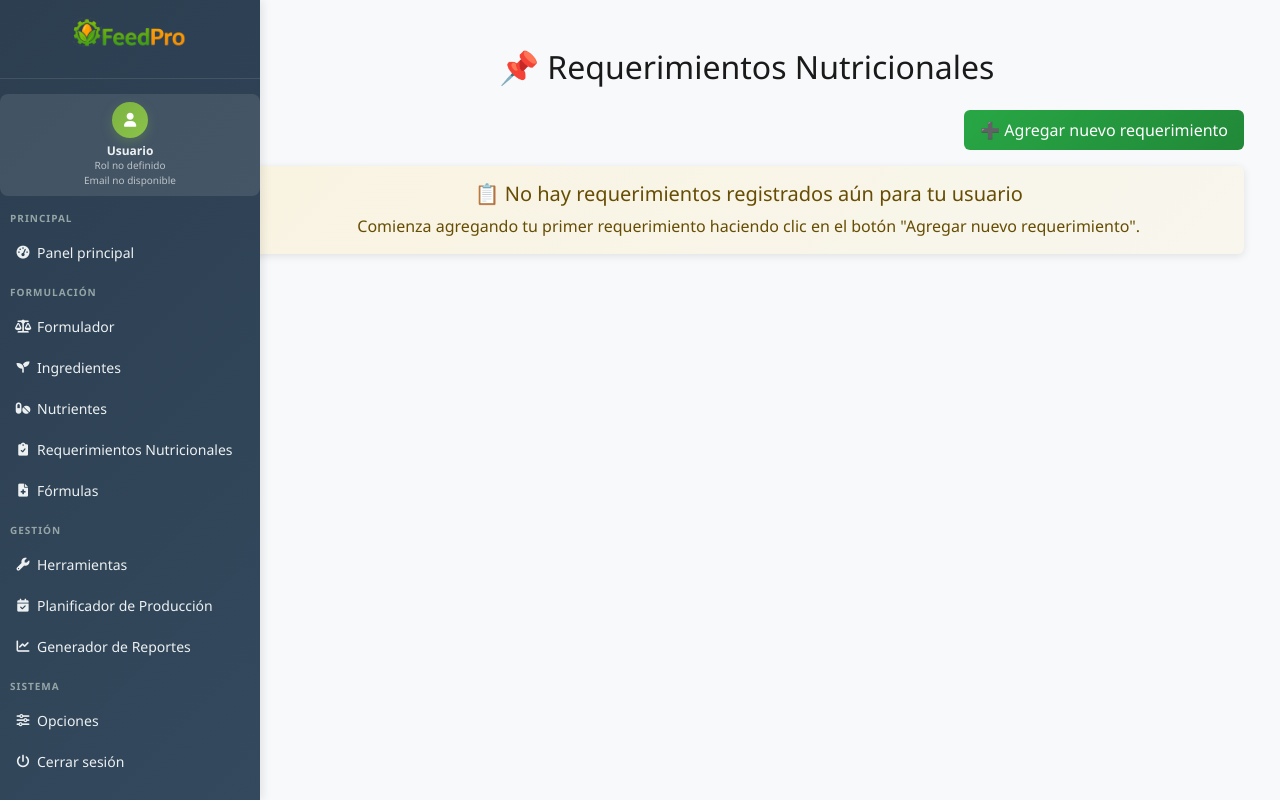
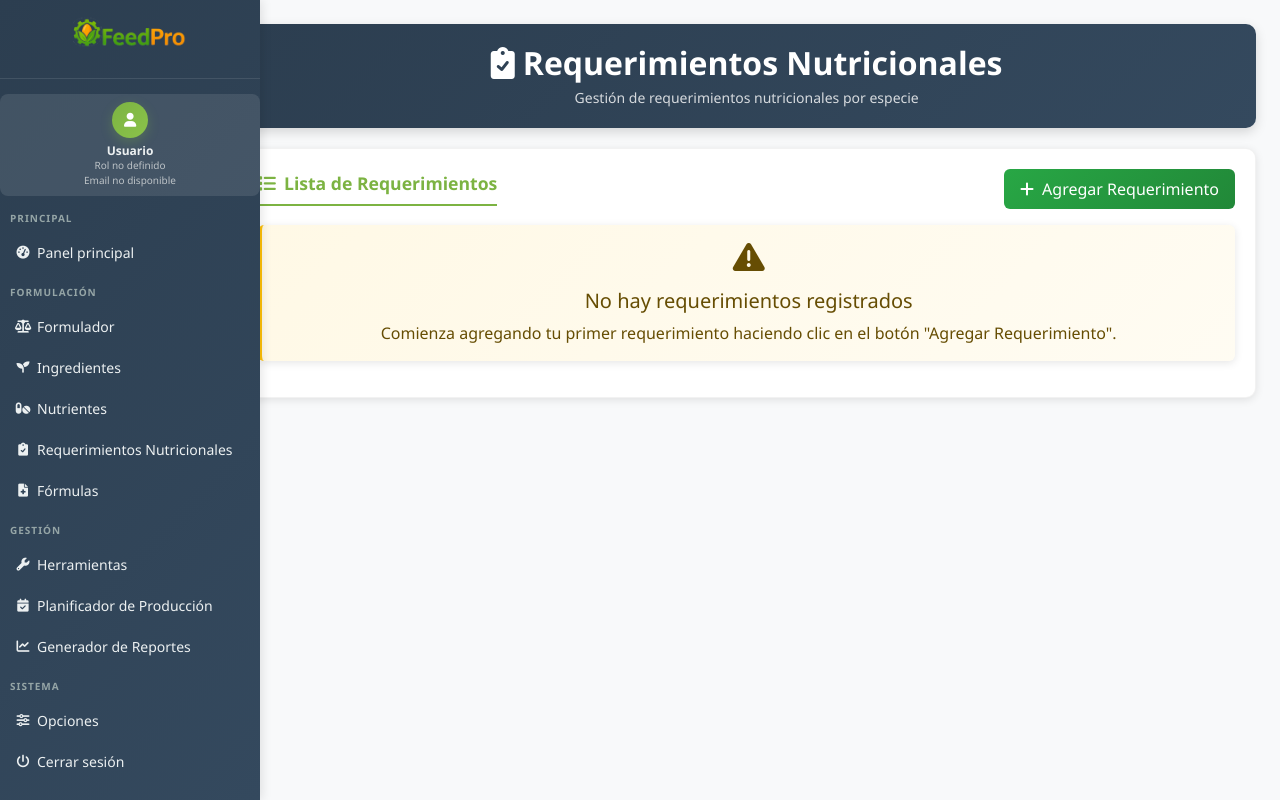
Before and after one commit to Luisfer8904/formulacion-raciones, a Flask app: template templates/operaciones/requerimientos.html in a window 1280 px wide. Run offline with Flask 3, Linux system fonts and the light colour scheme; the template is opened without the code that fills it, so the values that code supplies are empty.

Commit message:
Actualizada página principal de requerimientos con diseño profesional
- Aplicado header profesional con iconos
- Tabla moderna con badges para tipo de especie y comentarios
- Botones de acción estilizados y consistentes
- Modal rediseñado para mostrar detalles
- Eliminados estilos CSS antiguos
- Diseño consistente con el resto de la aplicación
- Colores corporativos y animaciones aplicadas

Ahora todas las páginas principales tienen el diseño profesional:
✅ Panel principal
✅ Formulador
✅ Ingredientes
✅ Nutrientes
✅ Requerimientos (principal)
✅ Requerimientos (conjuntos)
✅ Fórmulas/Mezclas
✅ Lista de mezclas

```diff
--- a/templates/operaciones/requerimientos.html
+++ b/templates/operaciones/requerimientos.html
@@ -1,72 +1,81 @@
 {% extends "operaciones/layout.html" %}
 
-{% block titulo %}📌 Requerimientos{% endblock %}
+{% block titulo %}Requerimientos{% endblock %}
 
 {% block contenido %}
-<div class="container-fluid py-4">
-    <h2 class="mb-4 text-center">📌 Requerimientos Nutricionales</h2>
+<!-- Header profesional -->
+<div class="feedpro-header fade-in-up">
+    <h2><i class="fas fa-clipboard-check me-2"></i>Requerimientos Nutricionales</h2>
+    <small>Gestión de requerimientos nutricionales por especie</small>
+</div>
 
+<!-- Mensajes flash -->
 {% with messages = get_flashed_messages(with_categories=true) %}
     {% if messages %}
         {% for category, message in messages %}
-                <div class="alert alert-{{ category }} alert-dismissible fade show" role="alert">
-                    {{ message }}
+            <div class="alert alert-{{ category }} alert-dismissible fade show fade-in-up" role="alert">
+                <i class="fas fa-info-circle me-2"></i>{{ message }}
                 <button type="button" class="btn-close" data-bs-dismiss="alert" aria-label="Cerrar"></button>
             </div>
         {% endfor %}
     {% endif %}
 {% endwith %}
 
-    <div class="d-flex justify-content-end mb-3">
+<!-- Sección de acciones -->
+<div class="info-section fade-in-up">
+    <div class="d-flex justify-content-between align-items-center">
+        <h5 class="section-title mb-0"><i class="fas fa-list me-2"></i>Lista de Requerimientos</h5>
         <a href="{{ url_for('requerimientos_bp.nuevo_requerimiento') }}" class="btn btn-success">
-            ➕ Agregar nuevo requerimiento
+            <i class="fas fa-plus me-2"></i>Agregar Requerimiento
         </a>
     </div>
 
     {% if requerimientos %}
-    <div class="table-responsive">
-        <table class="table table-hover table-bordered align-middle">
-            <thead class="table-dark">
+        <div class="table-responsive mt-3">
+            <table class="table table-hover align-middle">
+                <thead>
                     <tr>
-                    <th class="text-center">Nombre</th>
-                    <th class="text-center">Tipo de Especie</th>
-                    <th class="text-center">Comentario</th>
-                    <th class="text-center">Acciones</th>
+                        <th><i class="fas fa-tag me-1"></i>Nombre</th>
+                        <th><i class="fas fa-paw me-1"></i>Tipo de Especie</th>
+                        <th><i class="fas fa-comment me-1"></i>Comentario</th>
+                        <th><i class="fas fa-cogs me-1"></i>Acciones</th>
                     </tr>
                 </thead>
                 <tbody>
                     {% for req in requerimientos %}
                     <tr>
                         <td class="fw-bold">{{ req.get('nombre', '-') }}</td>
-                    <td class="text-center">{{ req.get('tipo_especie', '-') }}</td>
+                        <td class="text-center">
+                            <span class="badge bg-info">{{ req.get('tipo_especie', '-') }}</span>
+                        </td>
                         <td class="text-center">
                             {% if req.get('comentario') %}
-                            {{ req.get('comentario')[:50] }}{% if req.get('comentario')|length > 50 %}...{% endif %}
+                                <span class="badge bg-secondary" title="{{ req.get('comentario') }}">
+                                    {{ req.get('comentario')[:30] }}{% if req.get('comentario')|length > 30 %}...{% endif %}
+                                </span>
                             {% else %}
-                            -
+                                <span class="text-muted">-</span>
                             {% endif %}
                         </td>
                         <td class="text-center">
-                        <div class="btn-group" role="group">
+                            <div class="btn-action-container">
                                 {% set req_id = req.get('id') %}
                                 {% if req_id %}
-                                <a href="#"
-                                   class="btn btn-sm btn-outline-primary"
+                                    <button class="btn-action btn-action-info"
                                             title="Ver detalles"
                                             onclick="mostrarDetalles({{ req_id }})">
-                                    👁️ Ver
+                                        <i class="fas fa-eye"></i>
+                                    </button>
+                                    <a href="{{ url_for('requerimientos_bp.editar_requerimiento', id=req_id) }}"
+                                       class="btn-action btn-action-success"
+                                       title="Editar requerimiento">
+                                        <i class="fas fa-edit"></i>
                                     </a>
-                                <a href="{{ url_for('requerimientos_bp.editar_requerimiento', id=req_id) }}"
-                                   class="btn btn-sm btn-outline-warning"
-                                   title="Editar requerimiento">
-                                   ✏️ Editar
-                                </a>
-                                <a href="#"
-                                   class="btn btn-sm btn-outline-danger"
+                                    <button class="btn-action btn-action-danger"
                                             title="Eliminar requerimiento"
                                             onclick="eliminarRequerimiento('{{ req_id }}')">
-                                    🗑️ Eliminar
-                                </a>
+                                        <i class="fas fa-trash"></i>
+                                    </button>
                                 {% else %}
                                     <span class="text-muted">Sin ID</span>
                                 {% endif %}
@@ -79,73 +88,38 @@
         </div>
 
         <div class="mt-3">
-        <small class="text-muted">
-            <strong>Total de requerimientos:</strong> {{ requerimientos|length }}
-        </small>
+            <div class="summary-card text-center">
+                <h5><i class="fas fa-clipboard-check me-2"></i>{{ requerimientos|length }}</h5>
+                <small>Total de requerimientos registrados</small>
+            </div>
         </div>
 
     {% else %}
-        <div class="alert alert-warning text-center">
-            <h5>📋 No hay requerimientos registrados aún para tu usuario</h5>
-            <p class="mb-0">Comienza agregando tu primer requerimiento haciendo clic en el botón "Agregar nuevo requerimiento".</p>
+        <div class="alert alert-warning text-center mt-3">
+            <i class="fas fa-exclamation-triangle fa-2x mb-3"></i>
+            <h5>No hay requerimientos registrados</h5>
+            <p class="mb-0">Comienza agregando tu primer requerimiento haciendo clic en el botón "Agregar Requerimiento".</p>
         </div>
     {% endif %}
 </div>
-
-<!-- Estilos para tabla más pequeña -->
-<style>
-    .table th {
-        background-color: #2c3e50 !important;
-        color: white !important;
-        font-weight: 600;
-        border: none;
-        font-size: 0.75rem;
-        padding: 4px 6px;
-    }
-
-    .table td {
-        vertical-align: middle;
-        padding: 4px 6px;
-        font-size: 0.75rem;
-    }
-
-    .btn-group .btn {
-        margin: 0 1px;
-        font-size: 0.7rem;
-        padding: 2px 4px;
-    }
-
-    .table-hover tbody tr:hover {
-        background-color: #f0f0f0;
-    }
-
-    @media (max-width: 768px) {
-        .table-responsive {
-            font-size: 0.7rem;
-        }
-
-        .btn-group {
-            flex-direction: column;
-        }
-
-        .btn-group .btn {
-            margin: 1px 0;
-            font-size: 0.65rem;
-            padding: 3px 4px;
-        }
-    }
-</style>
 
 <!-- Modal para mostrar detalles -->
 <div class="modal fade" id="detallesModal" tabindex="-1" aria-labelledby="detallesModalLabel" aria-hidden="true">
     <div class="modal-dialog modal-lg">
         <div class="modal-content">
-            <div class="modal-header">
-                <h5 class="modal-title" id="detallesModalLabel">Detalles del Requerimiento</h5>
-                <button type="button" class="btn-close" data-bs-dismiss="modal" aria-label="Close"></button>
+            <div class="modal-header bg-primary text-white">
+                <h5 class="modal-title" id="detallesModalLabel">
+                    <i class="fas fa-info-circle me-2"></i>Detalles del Requerimiento
+                </h5>
+                <button type="button" class="btn-close btn-close-white" data-bs-dismiss="modal" aria-label="Close"></button>
             </div>
             <div class="modal-body" id="detallesContenido">
                 <!-- El contenido se llenará dinámicamente -->
+            </div>
+            <div class="modal-footer">
+                <button type="button" class="btn btn-secondary" data-bs-dismiss="modal">
+                    <i class="fas fa-times me-1"></i>Cerrar
+                </button>
             </div>
         </div>
     </div>
```
Lines whose indentation alone changed are shown as unchanged.
